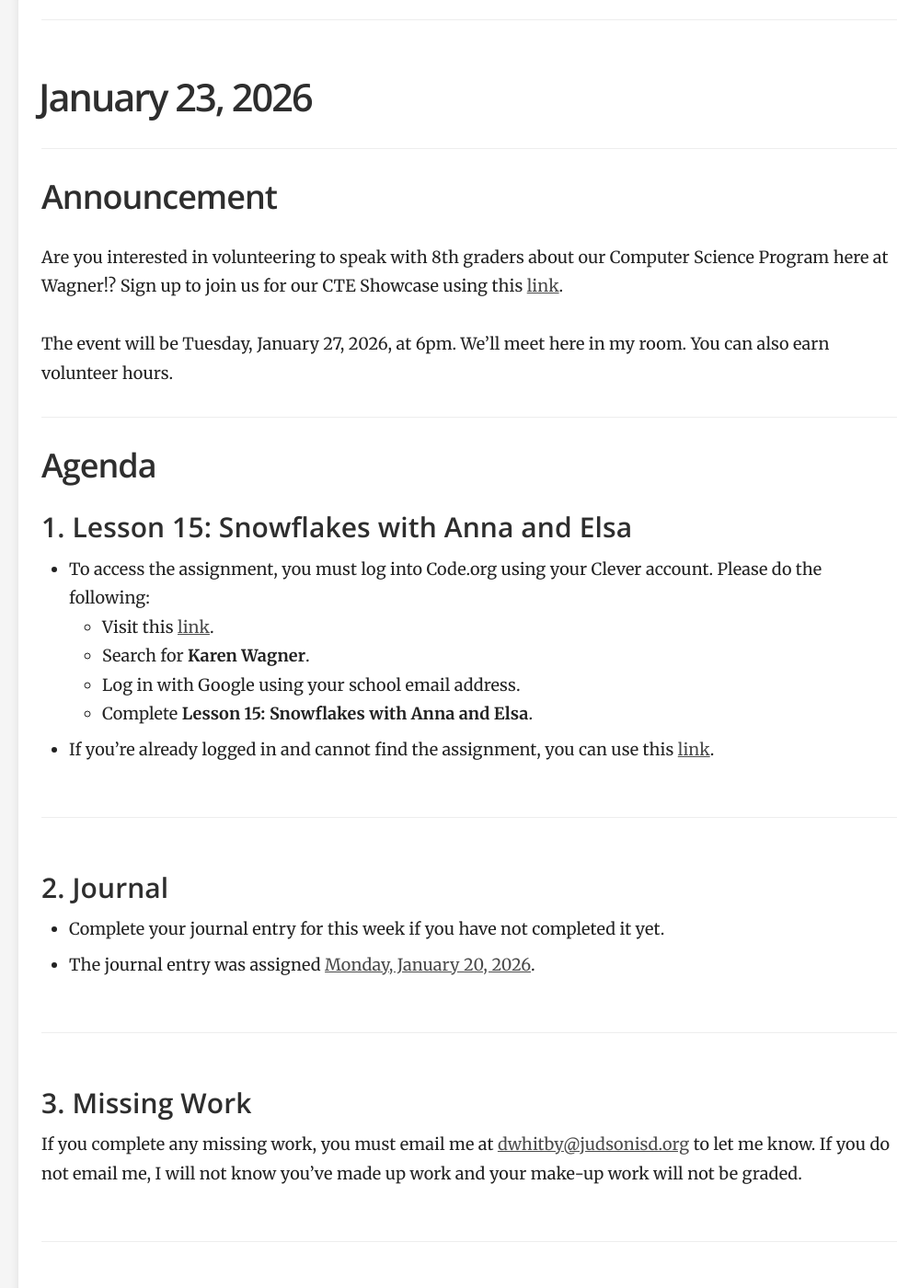
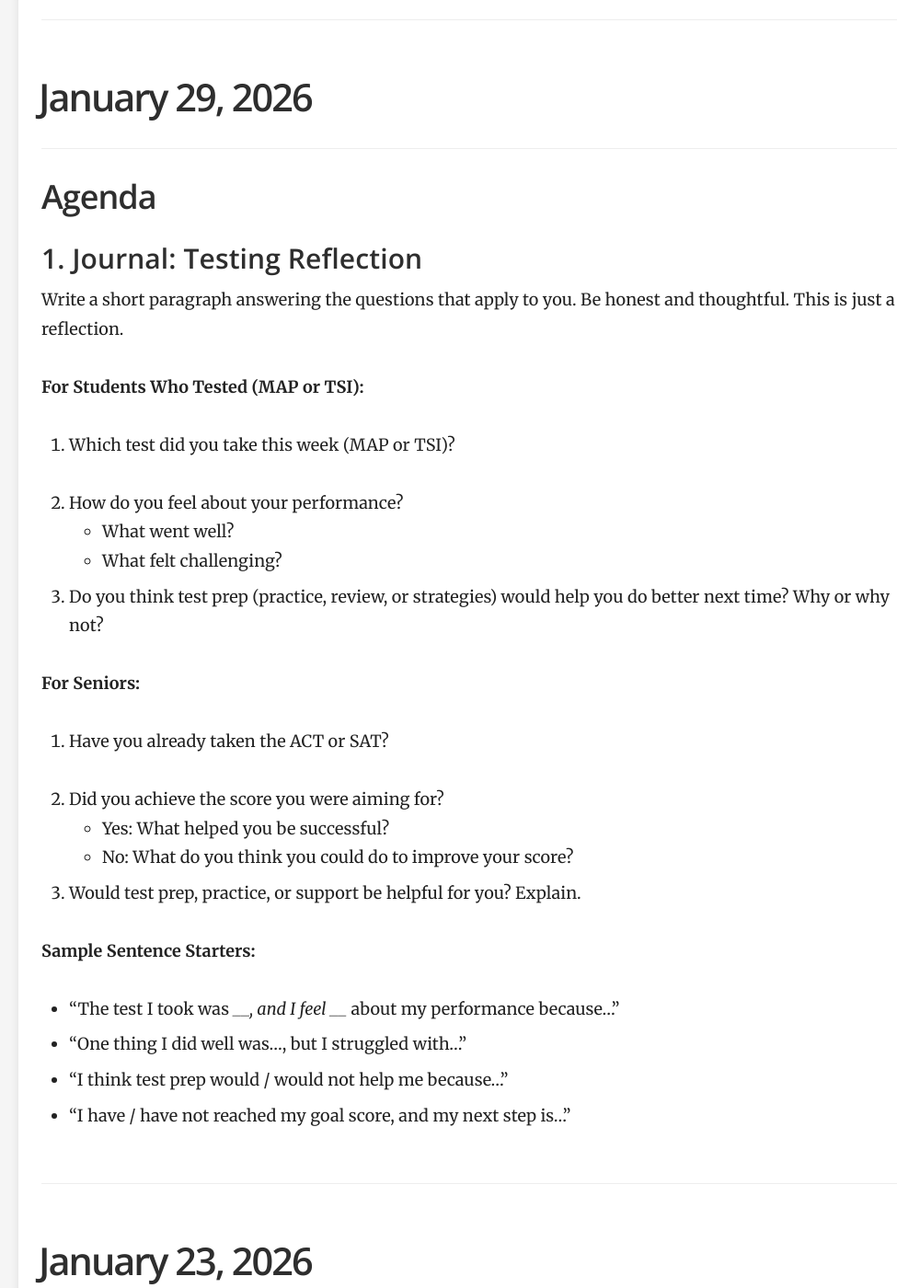
Before and after one commit to mswhitby/classroom, a Jekyll site: the page built from _docs/classes/1st.md, in a window 1280 px wide and 1400 px high, scrolled down 1108 px. Shown: the whole window at 92% size, without its empty margins (280-1280 px from the left). Built offline with Jekyll 4.4.1, drawn with Linux system fonts in a browser that asks for light colours.

Commit message:
Updated journal

```diff
--- a/_docs/classes/1st.md
+++ b/_docs/classes/1st.md
@@ -115,6 +115,45 @@ order: 1
 > Please reference the [Late Work Policy](https://github.com/mswhitby/classroom/blob/main/_docs/resources/late_work.md) for more information on cutoff dates. Assignments will not be accepted after the cutoff date.
 
 ****
+
+# January 29, 2026
+
+## Agenda
+
+### 1. Journal: Testing Reflection
+
+Write a short paragraph answering the questions that apply to you. Be honest and thoughtful. This is just a reflection.
+
+**For Students Who Tested (MAP or TSI):**
+
+1. Which test did you take this week (MAP or TSI)?
+
+2.  How do you feel about your performance?
+    - What went well?
+    - What felt challenging?
+
+3. Do you think test prep (practice, review, or strategies) would help you do better next time?
+Why or why not?
+
+
+**For Seniors:**
+
+1. Have you already taken the ACT or SAT?
+
+2. Did you achieve the score you were aiming for?
+    - Yes: What helped you be successful?
+    - No: What do you think you could do to improve your score?
+
+3. Would test prep, practice, or support be helpful for you? Explain.
+
+**Sample Sentence Starters:**
+
+- “The test I took was ___, and I feel ___ about my performance because…”
+- “One thing I did well was…, but I struggled with…”
+- “I think test prep would / would not help me because…”
+- “I have / have not reached my goal score, and my next step is…”
+
+----
 
 # January 23, 2026
 
```
